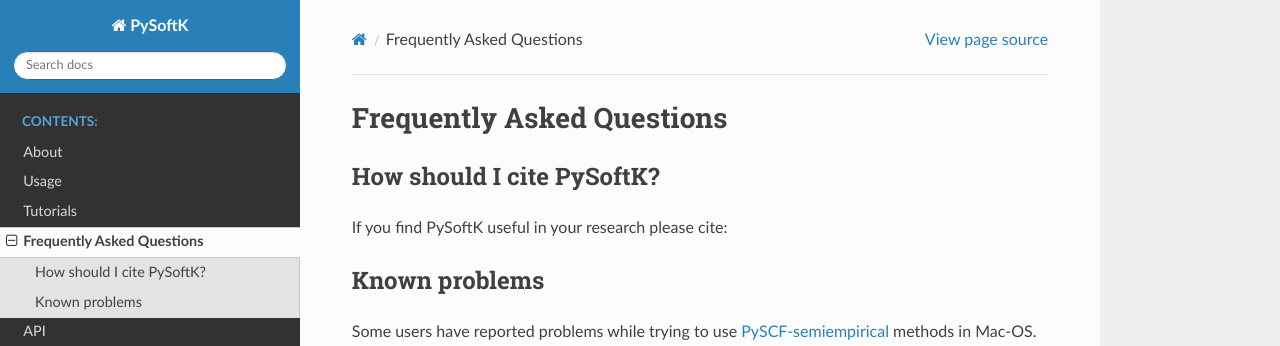
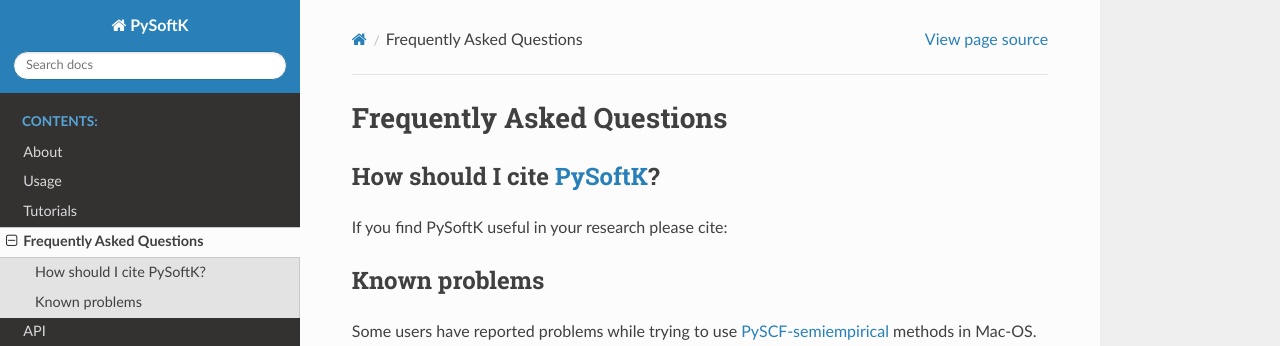
Before and after one commit to alejandrosantanabonilla/pysoftk, a Sphinx documentation site: the page built from docs/source/faq.rst, in a window 1280 px wide. Shown: the top 346 px of the page. Built offline with Sphinx 7.4.7 and the Read the Docs theme 2.0.0, drawn with Linux system fonts in a browser that asks for light colours; pages that are not in the unit, such as notebooks, are missing from menus.

Commit message:
Update faq.rst

```diff
--- a/docs/source/faq.rst
+++ b/docs/source/faq.rst
@@ -7,7 +7,7 @@
 ==========================
 
 
-How should I cite PySoftK?
+How should I cite PySoftK_?
 ----------------------------
 
 If you find PySoftK useful in your research please cite:
```
